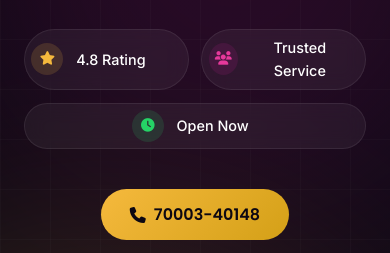
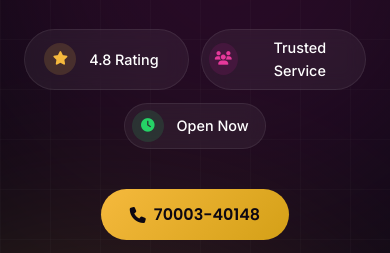
Before and after one commit to Deepesh2575/Shri-Computech, a plain HTML site: page index.html in a window 390 px wide. Shown: the part 411-664 px from the top of the page. Drawn offline with Linux system fonts and the light colour scheme.

Commit message:
style: align stats grid items and standardize badge widths for improved mobile layout consistency

```diff
--- a/style.css
+++ b/style.css
@@ -915,13 +915,19 @@ h1, h2, h3, h4, h5, h6 {
     }
     .stats-row {
         justify-content: center;
+        justify-items: center;
         display: grid;
         grid-template-columns: 1fr 1fr;
         gap: 0.8rem;
     }
+    .stat-badge {
+        justify-content: center;
+        width: 100%;
+    }
     .stat-badge:nth-child(3) {
         grid-column: span 2;
         justify-content: center;
+        width: auto;
     }
     .hero-actions {
         justify-content: center;
```
